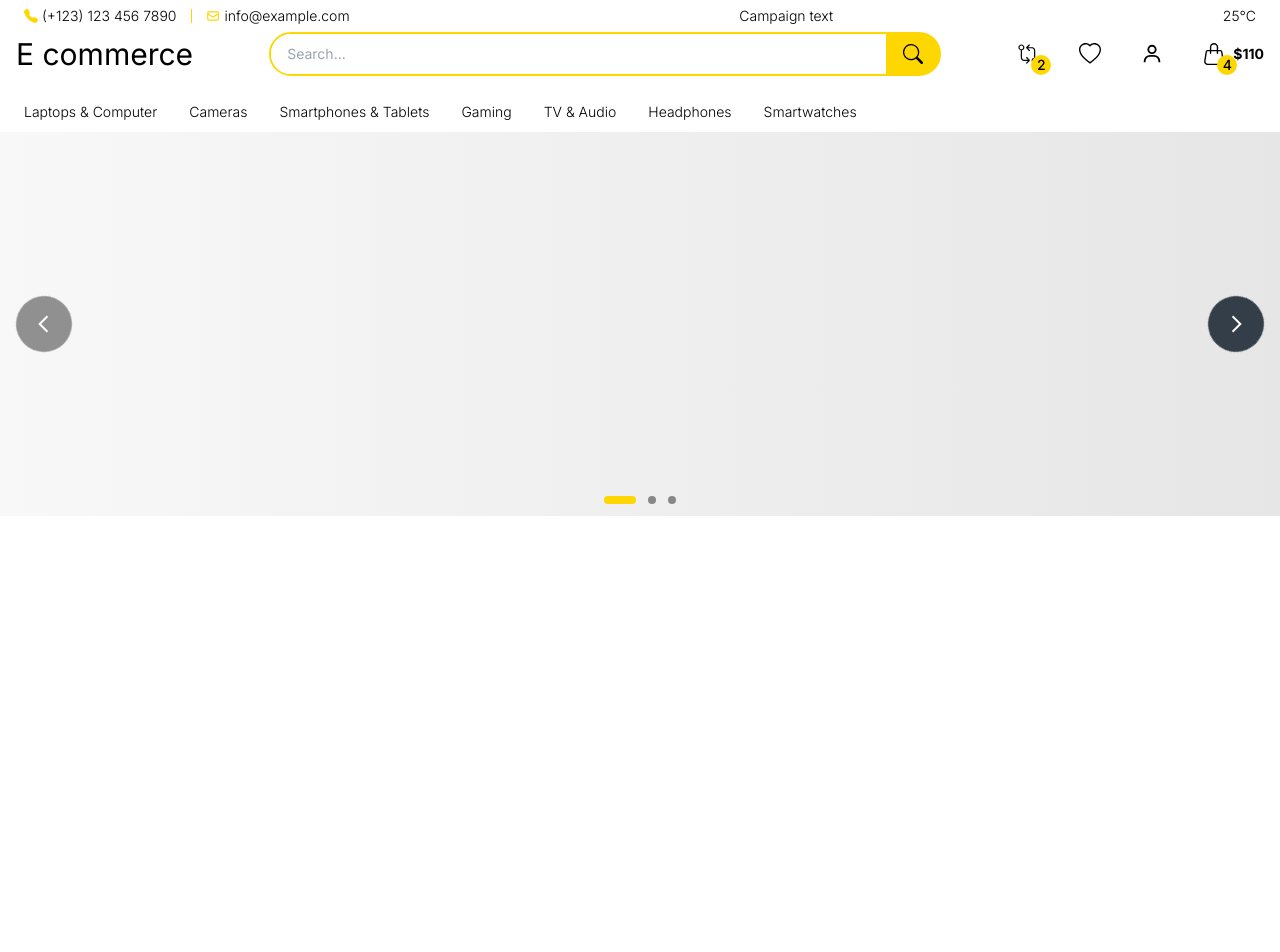
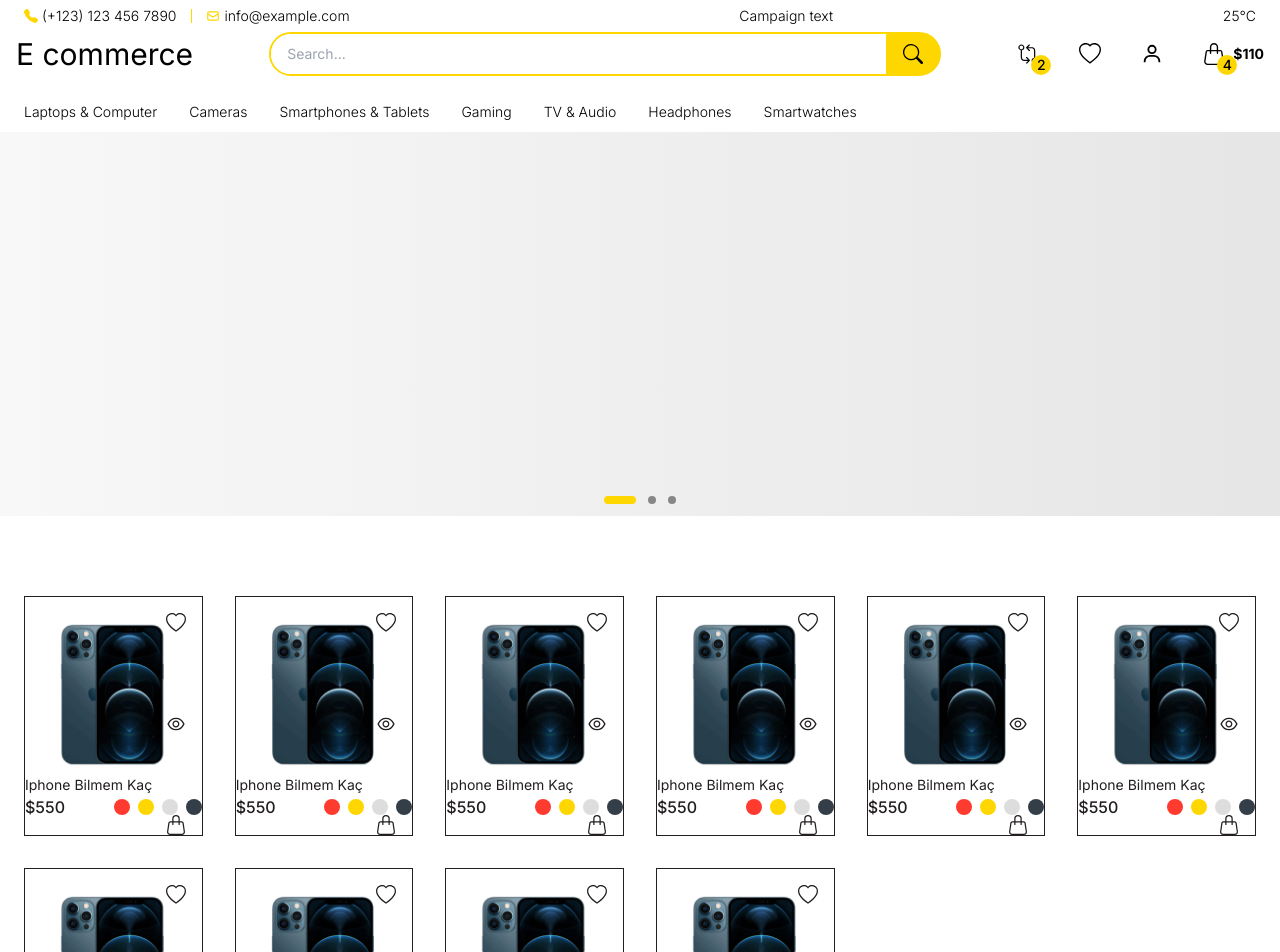
Before and after one commit to AliKarabulut/next-shop, a Next.js app: page / in a window 1280 px wide. Shown: the top 952 px of the page. Before the commit the page ends 800 px from the top, so only its background shows below. Built offline with nearby package versions, Linux system fonts and the light colour scheme.

Commit message:
dummy product card

```diff
--- a/src/app/globals.css
+++ b/src/app/globals.css
@@ -24,7 +24,7 @@
 
 .swiper-button-next,
 .swiper-button-prev {
-  @apply w-12 h-12 md:w-14 md:h-14 cursor-pointer bg-blueDark flex items-center justify-center rounded-full absolute top-1/2 -translate-y-1/2  z-50;
+  @apply opacity-0 duration-300 w-12 h-12 md:w-14 md:h-14 cursor-pointer bg-blueDark flex items-center justify-center rounded-full absolute top-1/2 -translate-y-1/2  z-50;
 }
 
 .swiper-button-next:after,
@@ -40,10 +40,14 @@
 }
 
 .swiper-button-disabled {
-  @apply opacity-90 cursor-not-allowed bg-grayDarker;
+  @apply cursor-not-allowed bg-grayDarker;
 }
 
 .swiper:hover .swiper-button-prev,
 .swiper:hover .swiper-button-next {
   @apply !opacity-100;
 }
+
+.swiper:hover .swiper-button-disabled {
+  @apply !opacity-90;
+}
--- a/src/app/page.tsx
+++ b/src/app/page.tsx
@@ -1,9 +1,19 @@
+import ProductCard from "@/components/productCard";
 import IntroSwiper from "@/components/swipers/introSwiper";
 
 const Home = () => {
   return (
     <main>
       <IntroSwiper></IntroSwiper>
+      <section>
+        <div className="container grid grid-cols-2 sm:grid-cols-3 md:grid-cols-4  lg:grid-cols-5 xl:grid-cols-6 gap-8 mx-auto mt-20">
+          {Array(10)
+            .fill(0)
+            .map((_, index) => (
+              <ProductCard key={index} />
+            ))}
+        </div>
+      </section>
     </main>
   );
 };
--- a/src/components/header/category/categoryItem.tsx
+++ b/src/components/header/category/categoryItem.tsx
@@ -7,7 +7,7 @@ type CategoryItemProps = {
 
 export const CategoryItem = ({ name, href }: CategoryItemProps) => {
   return (
-    <Link href={href} className="categoryItem font-light text-sm py-1 px-4 flex items-center w-fit">
+    <Link href={href} className="font-light text-sm py-1 px-4 flex items-center w-fit">
       {name}
     </Link>
   );
--- a/src/components/header/category/index.tsx
+++ b/src/components/header/category/index.tsx
@@ -1,20 +1,19 @@
 "use client";
-import { CategoryItem } from "./categoryItem";
+import {CategoryItem} from "./categoryItem";
 import { Scrollbar, Autoplay } from "swiper/modules";
 import { Swiper, SwiperSlide } from "swiper/react";
-
 import "swiper/css";
 
 import React from "react";
 
 const DummyMenuContent = [
-  { name: "Laptops & Computer", isBold: true },
-  { name: "Cameras", isBold: true },
-  { name: "Smartphones & Tablets", isBold: true },
-  { name: "Gaming", isBold: false },
-  { name: "TV & Audio", isBold: false },
-  { name: "Headphones", isBold: false },
-  { name: "Smartwatches", isBold: false },
+  { name: "Laptops & Computer", href: "/" },
+  { name: "Cameras", href: "/" },
+  { name: "Smartphones & Tablets", href: "/" },
+  { name: "Gaming", href: "/" },
+  { name: "TV & Audio", href: "/" },
+  { name: "Headphones", href: "/" },
+  { name: "Smartwatches", href: "/" },
 ];
 
 const CategoryList = () => {
@@ -33,7 +32,7 @@ const CategoryList = () => {
       >
         {DummyMenuContent.map((badge, index) => (
           <SwiperSlide className="!h-10 !flex !items-center !w-auto first:pl-0 first:pr-0" key={index}>
-            <CategoryItem name={badge.name} href="/" />
+            <CategoryItem name={badge.name} href={badge.href} />
           </SwiperSlide>
         ))}
       </Swiper>
--- /dev/null
+++ b/src/components/productCard/index.tsx
@@ -0,0 +1,44 @@
+import Image from "next/image";
+import { BsHeart, BsHandbag } from "react-icons/bs";
+import { AiOutlineEye } from "react-icons/ai";
+
+const DummyData = {
+  name: "Iphone Bilmem Kaç",
+  price: 550,
+  image: "/products/phone1.png",
+  colors: ["#ff3b30", "#fed700", "#dddddd", "#333e48"],
+};
+
+const ProductCard = () => {
+  return (
+    <div className="relative border py-4 text-dark">
+      <Image src={DummyData.image} width={720} height={660} alt="phone" />
+      <div>
+        <div className="capitalize font-normal text-sm">{DummyData.name}</div>
+        <div className="flex items-center justify-between">
+          <div className="font-medium text-base">${DummyData.price}</div>
+          <div className="flex gap-2">
+            {DummyData.colors.map(
+              (color, index): JSX.Element => (
+                <div key={index} className="w-4 h-4 rounded-full" style={{ backgroundColor: color }}></div>
+              )
+            )}
+          </div>
+        </div>
+      </div>
+      <div className="absolute top-2 right-2 flex flex-col justify-between gap-2 h-full ">
+        <div className="bg-gray-100 p-2 rounded-full">
+          <BsHeart size={20} />
+        </div>
+        <div className="bg-gray-100 p-2 rounded-full">
+          <AiOutlineEye size={20} />
+        </div>
+        <div className="bg-gray-100 p-2 rounded-full">
+          <BsHandbag size={20} />
+        </div>
+      </div>
+    </div>
+  );
+};
+
+export default ProductCard;
```
Also changed, not shown: public/products/phone1.png (added), public/products/phone2.png (added).
